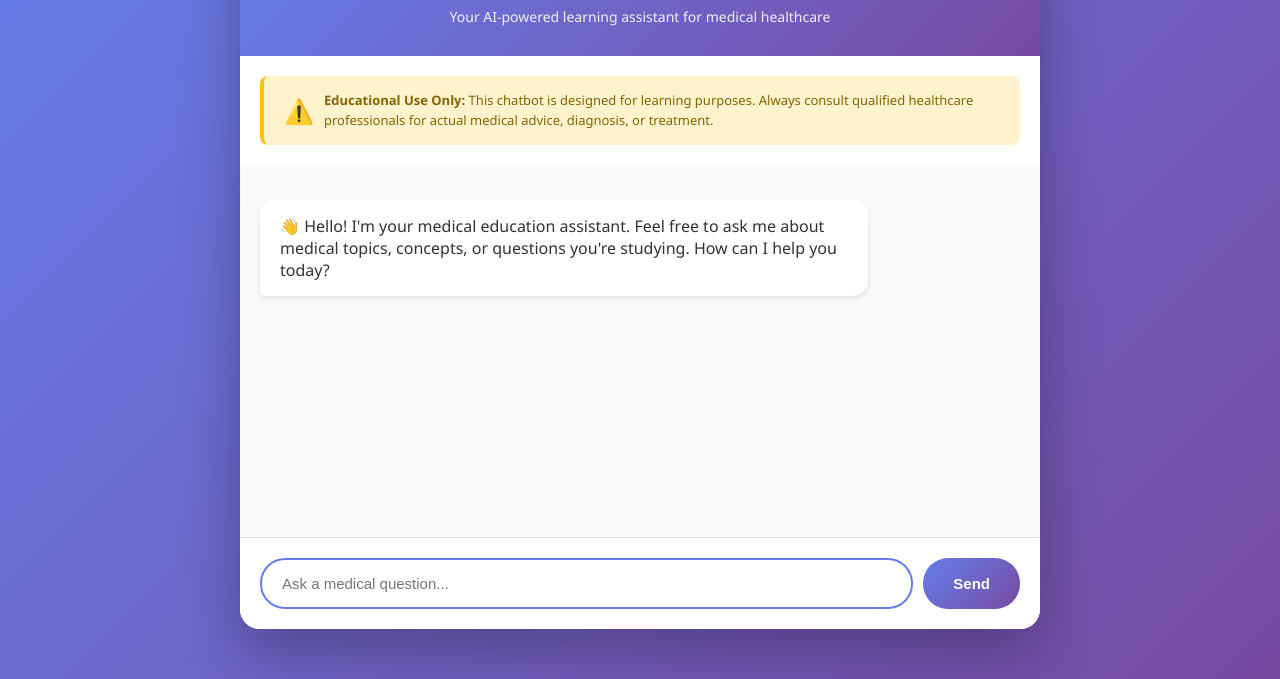
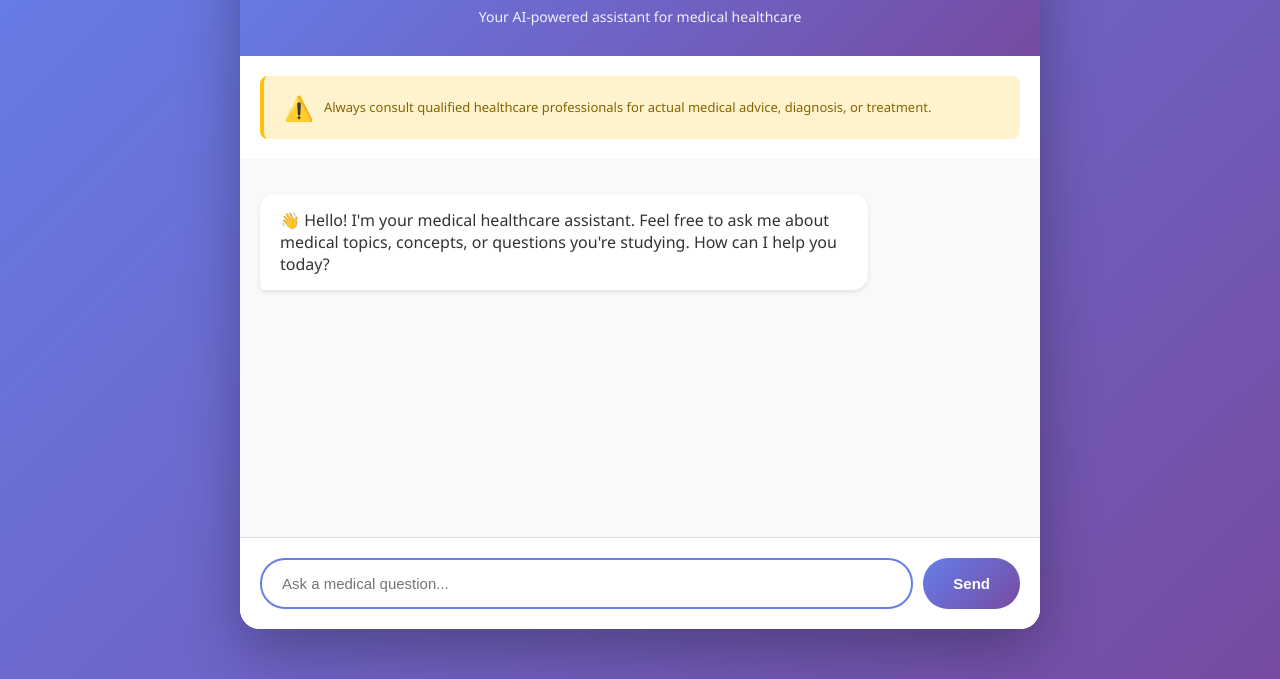
Before and after one commit to halashaheen/ai-powered-healthcare-assistant, a plain HTML site: page index.html in a window 1280 px wide. Shown: the part 121-800 px from the top of the page. Drawn offline with Linux system fonts and the light colour scheme.

Commit message:
Update index.html

```diff
--- a/index.html
+++ b/index.html
@@ -239,20 +239,19 @@
     <div class="container">
         <div class="header">
             <h1>🩺 Medical Healthcare Chatbot</h1>
-            <p>Your AI-powered learning assistant for medical healthcare</p>
+            <p>Your AI-powered assistant for medical healthcare</p>
         </div>
 
         <div class="disclaimer">
             <span class="disclaimer-icon">⚠️</span>
             <div class="disclaimer-text">
-                <strong>Educational Use Only:</strong> This chatbot is designed for learning purposes.
                 Always consult qualified healthcare professionals for actual medical advice, diagnosis, or treatment.
             </div>
         </div>
 
         <div id="chat-box">
             <div class="message bot">
-                👋 Hello! I'm your medical education assistant. Feel free to ask me about medical topics,
+                👋 Hello! I'm your medical healthcare assistant. Feel free to ask me about medical topics,
                 concepts, or questions you're studying. How can I help you today?
             </div>
         </div>
@@ -276,7 +275,7 @@
 
     <script>
         // REPLACE THIS with your Railway URL
-        const API_URL = 'https://medical-chatbot-production-58ab.up.railway.app';
+        const API_URL = 'https://medicalchatbot-production-a7db.up.railway.app';
 
         const chatBox = document.getElementById('chat-box');
         const userInput = document.getElementById('user-input');
```
